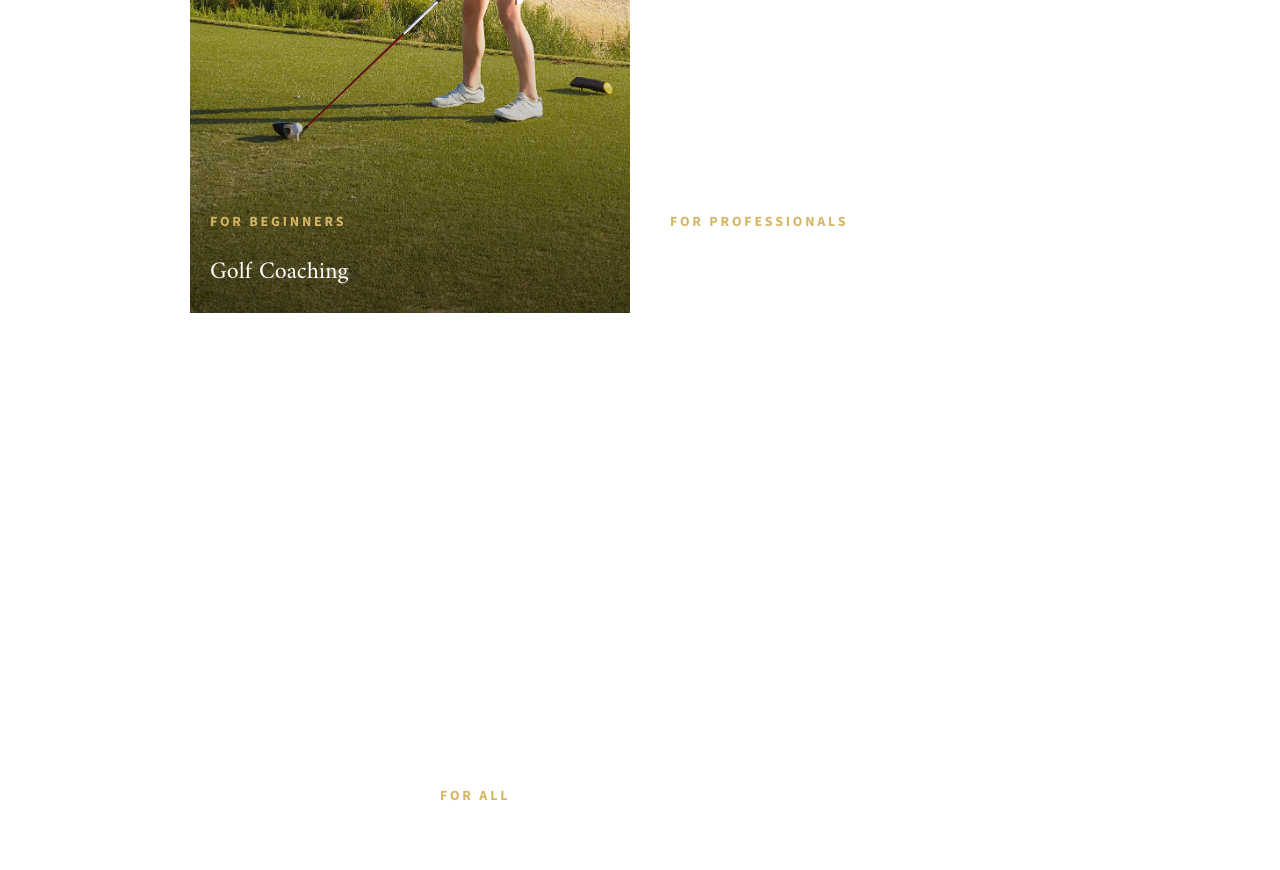
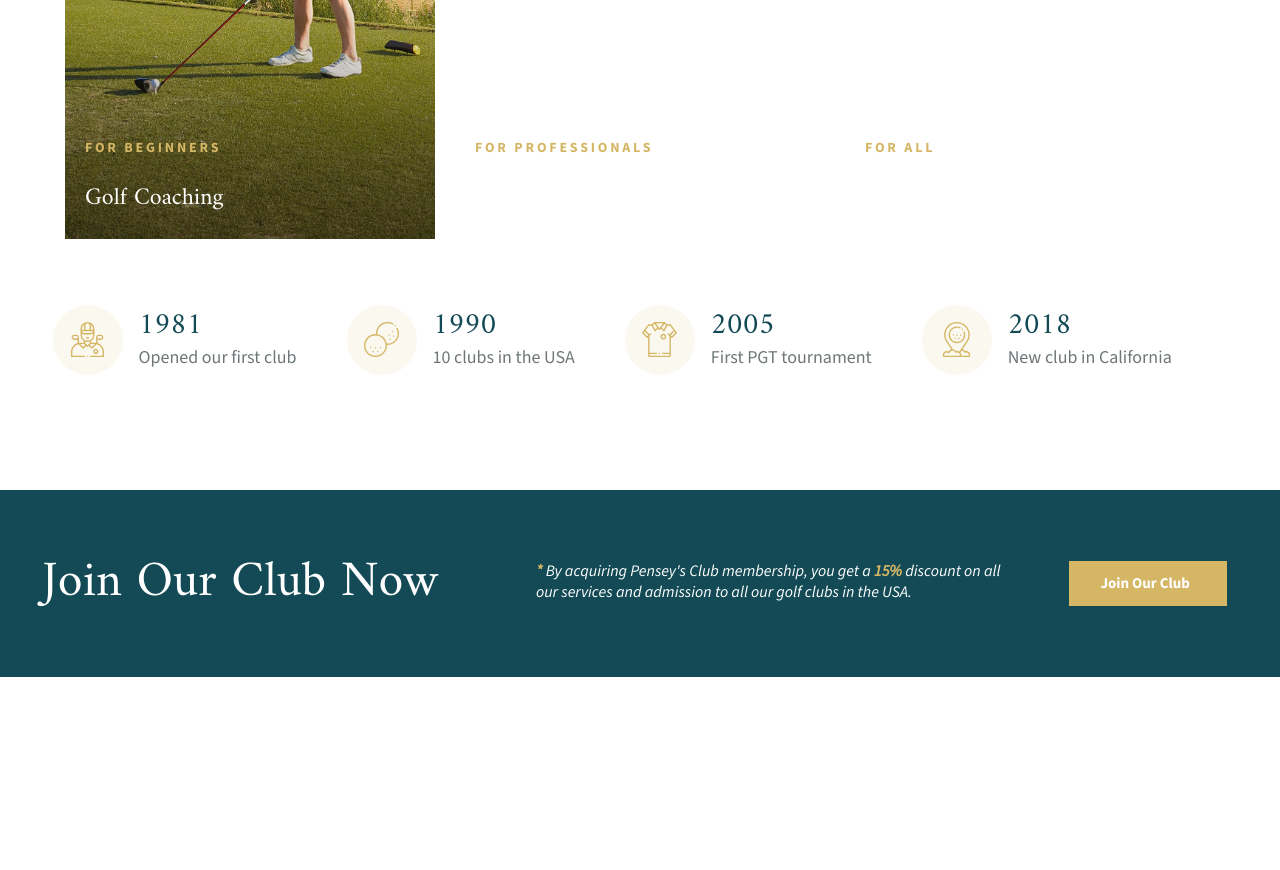
Before and after one commit to SavytskaViks/golf-club, a plain HTML site: page index.html in a window 1280 px wide. Shown: the part 2440-3310 px from the top of the page. After the commit the page ends 3117 px from the top, so only its background shows below. Drawn offline with nearby package versions, Linux system fonts and the light colour scheme.

Commit message:
Finish Facilities section, make Join Our Club section responsive, and add icons for new sections

```diff
--- a/index.html
+++ b/index.html
@@ -25,8 +25,7 @@
                 </ul>
             </nav>
             <div class="header__socials">
-                <a href="https://www.facebook.com/?locale=uk_UA" target="_blank"><svg
-                        class="header__socials-icon"
+                <a href="https://www.facebook.com/?locale=uk_UA" target="_blank"><svg class="header__socials-icon"
                         viewBox="0 0 32 32">
                         <path class="outer_bDW"
                             d="M32 0H0V32H32V0ZM16.9133 25H13.6383V16.0044H12V13.1936H13.6383V10.9374H13.6443C13.7014 8.9864 14.3604 7.129 17.5674 7.0126V7H19.6171V9.8108H17.9447C17.3379 9.8108 16.9133 10.5002 16.9133 11.1568V13.1936H19.8561L19.3702 16.0044H16.9133V25Z"
@@ -37,8 +36,7 @@
                             d="M13.6383 25H16.9133V16.0044H19.3702L19.8561 13.1936H16.9133V11.1568C16.9133 10.5002 17.3379 9.8108 17.9447 9.8108H19.6171V7H17.5674V7.0126C14.3604 7.129 13.7014 8.9864 13.6443 10.9374H13.6383V13.1936H12V16.0044H13.6383V25Z"
                             style="color:#fff;fill:#fff"></path>
                     </svg></a>
-                <a href="https://www.instagram.com/" target="_blank"><svg
-                        class="header__socials-icon"
+                <a href="https://www.instagram.com/" target="_blank"><svg class="header__socials-icon"
                         viewBox="0 0 32 32">
                         <g>
                             <path class="outer_bDW"
@@ -60,9 +58,7 @@
                             </path>
                         </g>
                     </svg></a>
-                <a href="https://x.com/" target="_blank"><svg
-                        class="header__socials-icon"
-                        viewBox="0 0 32 32">
+                <a href="https://x.com/" target="_blank"><svg class="header__socials-icon" viewBox="0 0 32 32">
                         <path class="outer_bDW"
                             d="M0,0 L32,0 L32,32 L0,32 L0,0 Z M23.5445333,10.2885333 C23.0796444,10.5863111 22.0122666,11.0190222 21.4858666,11.0190222 L21.4858666,11.0199111 C20.8848,10.392 20.0385777,10 19.1000888,10 C17.2773333,10 15.7992889,11.4780444 15.7992889,13.3000888 C15.7992889,13.5532445 15.8286222,13.8001778 15.8828444,14.0369778 L15.8823111,14.0369778 C13.4097777,13.9720888 10.7056,12.7328 9.07768889,10.6117333 C8.0768,12.3441778 8.94293333,14.2709334 10.0787556,14.9729778 C9.68995555,15.0023111 8.97422222,14.9281778 8.63733333,14.5994666 C8.61475555,15.7493334 9.16764444,17.2728889 11.1836444,17.8256 C10.7953778,18.0344889 10.1080889,17.9745778 9.80924444,17.9301333 C9.91413329,18.9008 11.2734222,20.1697778 12.7598222,20.1697778 C12.2300445,20.7825777 10.2368,21.8940444 8,21.5404445 C9.51911111,22.4647111 11.2896,22.9999999 13.1635555,22.9999999 C18.4888889,22.9999999 22.6245334,18.6840889 22.4019555,13.3598222 C22.4010666,13.3539556 22.4010666,13.3480889 22.4005334,13.3416889 C22.4010666,13.328 22.4019555,13.3143111 22.4019555,13.3000888 C22.4019555,13.2835556 22.4005334,13.2679111 22.4,13.2519111 C22.8847999,12.9203555 23.5352888,12.3338667 24,11.5619556 C23.7304889,11.7104 22.9219555,12.0076445 22.1696,12.0814222 C22.6524444,11.8208 23.3678222,10.9672889 23.5445333,10.2885333 Z"
                             fill-rule="evenodd"></path>
@@ -73,8 +69,7 @@
                             style="color:#fff;fill:#fff"></path>
                     </svg></a>
                 <a href="https://www.youtube.com/?app=desktop&gl=UA&hl=uk" target="_blank"><svg
-                        class="header__socials-icon"
-                        viewBox="0 0 32 32">
+                        class="header__socials-icon" viewBox="0 0 32 32">
                         <path class="outer_bDW"
                             d="M0,0 L32,0 L32,32 L0,32 L0,0 Z M24.8319297,11.4874563 C24.6803369,10.1603684 24.3639692,9.77357894 24.1398754,9.59352174 C23.7839619,9.31343284 23.1380446,9.21340113 22.2746246,9.15338207 C20.8905163,9.06001905 18.537532,9 16,9 C13.455877,9 11.1094837,9.05335028 9.72537529,9.15338207 C8.86195533,9.21340113 8.21603808,9.31343284 7.8601245,9.59352174 C7.63603076,9.77357894 7.32625412,10.1603684 7.1680703,11.4874563 C6.94397657,13.4013973 6.94397657,17.7627818 7.1680703,19.6767227 C7.32625412,21.0038107 7.63603076,21.3906002 7.8601245,21.5706573 C8.21603808,21.8507463 8.86195533,21.950778 9.72537529,22.0107971 C11.1094837,22.1041601 13.455877,22.164179 16,22.164179 C18.544123,22.164179 20.8905163,22.1041601 22.2746246,22.0107971 C23.1380446,21.950778 23.7839619,21.8507463 24.1398754,21.5706573 C24.3639692,21.3972689 24.6737458,21.0038107 24.8319297,19.6767227 C25.0560234,17.7627818 25.0560234,13.4013973 24.8319297,11.4874563 Z M13.8249725,18.4429978 L13.8249725,12.7145125 L19.2559502,15.5754208 L13.8249725,18.4429978 Z"
                             fill-rule="evenodd"></path>
@@ -181,6 +176,43 @@
                     </div>
                 </div>
             </div>
+            <div class="year">
+                <div class="year__content year__content--1981">
+                    <div class="year__content-text">
+                        <h4 class="title">1981</h4>
+                        <p class="paragraph">Opened our first club</p>
+                    </div>
+                </div>
+                <div class="year__content year__content--1990">
+                    <div class="year__content-text">
+                        <h4 class="title">1990</h4>
+                        <p class="paragraph">10 clubs in the USA</p>
+                    </div>
+                </div>
+                <div class="year__content year__content--2005">
+                    <div class="year__content-text">
+                        <h4 class="title">2005</h4>
+                        <p class="paragraph">First PGT tournament</p>
+                    </div>
+                </div>
+                <div class="year__content year__content--2018">
+                    <div class="year__content-text">
+                        <h4 class="title">2018</h4>
+                        <p class="paragraph">New club in California</p>
+                    </div>
+                </div>
+            </div>
+        </section>
+        <section class="join">
+            <div class="join__content">
+                <h2 class="join__content-title">Join Our Club Now</h2>
+                <p class="join__content-desc">
+                    <span><em>* </em></span><em>By acquiring Pensey's Club membership, you get a </em>
+                    <span><em>15% </em></span><em>discount on all our services and admission to all our golf clubs
+                        in the USA.</em>
+                </p>
+                <a href="/" class="btn btn--color">Join Our Club</a>
+            </div>
         </section>
     </main>
     <footer>
--- a/style.css
+++ b/style.css
@@ -113,7 +113,9 @@ img {
 
 @media (min-width: 1220px) {
     .header__container, .welcome__container,
-    .about-us__container, .facilities__cards {
+    .about-us__container, .facilities,
+    .join__content
+     {
         margin-inline: clamp(3px, calc((100vw - 1220px) * 0.4936 + 3px), 158px);
     }
 }
@@ -521,3 +523,156 @@ img {
     font-weight: 400;
     margin-top: 20px;
 }
+
+@media (min-width: 990px) {
+    .facilities__cards {
+        padding-top: 14px;
+    }
+     .facilities__card {
+        height: clamp(352px, 50vw, 466px);
+        width: clamp(280px, 40vw, 370px);
+     }
+}
+
+.year {
+    margin-left: 20px;
+    margin-bottom: 110px;
+}
+
+.year__content {
+    margin-top: 66px;
+    margin-bottom: 80px;
+    display: flex;
+    gap: 16px;
+    align-items: center;
+}
+
+.year__content .title {
+    font-size: 30px;
+}
+
+.year__content .paragraph {
+    margin-top: 4px;
+}
+
+.year__content-text {
+    display: flex;
+    flex-direction: column;
+}
+
+.year__content::before {
+    content: "";
+    display: inline-block;
+    background-color: #FBF8EF;
+    height: 50px;
+    width: 50px;
+    background-size: 60% 60%;
+    border-radius: 25px;
+    background-repeat: no-repeat;
+    background-position: center;
+    flex-shrink: 0;
+}
+
+.year__content--1981::before {
+    background-image: url(images/icons/player.svg);
+}
+
+.year__content--1990::before {
+    background-image: url(images/icons/golf-ball.svg);
+}
+
+.year__content--2005::before {
+    background-image: url(images/icons/t-shirt.svg);
+}
+
+.year__content--2018::before {
+    background-image: url(images/icons/location.svg);
+}
+
+@media (min-width: 800px) {
+    .year {
+        display: flex;
+        flex-direction: row;
+        gap: 40px;
+    }
+    .year__content::before {
+        height: 70px;
+        width: 70px;
+        background-size: 50% 50%;
+        border-radius: 50px;
+    }
+}
+
+@media (min-width: 1000px) {
+    .year {
+        gap: 50px;
+    }
+    .year__content {
+        margin-bottom: 5px;
+    }
+}
+
+.join {
+    background-color: rgb(19, 74, 86);
+}
+
+.join__content {
+    padding: 60px 20px 80px;
+}
+
+.join__content-title {
+    color: #FFFFFF;
+    font-family: var(--font-family-main);
+    font-size: 38px;
+    font-weight: 400;
+}
+
+.join__content-desc {
+    color: #FFFFFF;
+    font-family: var(--font-family-secondary);
+    font-size: 14px;
+    font-weight: 400;
+    margin-top: 40px;
+    margin-bottom: 65px;
+}
+
+
+.join__content-desc span {
+    color: rgb(213, 182, 101);
+    font-weight: 700;
+}
+
+@media (min-width: 770px) {
+    .join__content {
+        display: flex;
+        justify-content: space-between;
+        align-items: center;
+        padding: 10px;
+   }
+   .join__content-title {
+        font-size: 44px;
+        padding-right: 30px;
+   }
+   .join__content-desc {
+        font-size: 15px;
+        max-width: 255px;
+        padding-top: 20px;
+   }
+}
+
+@media (min-width: 990px) {
+    .join__content-title {
+        font-size: 50px;
+        padding-right: 30px;
+   }
+   .join__content-desc {
+        font-size: 16px;
+        max-width: 466px;
+   }
+   .join .btn--color {
+        max-height: 45px;
+        font-size: 15px;
+        display: inline-flex;
+        align-items: center;
+   }
+}
```
Also changed, not shown: images/icons/golf-ball.svg (added), images/icons/location.svg (added), images/icons/player.svg (added), images/icons/t-shirt.svg (added).
